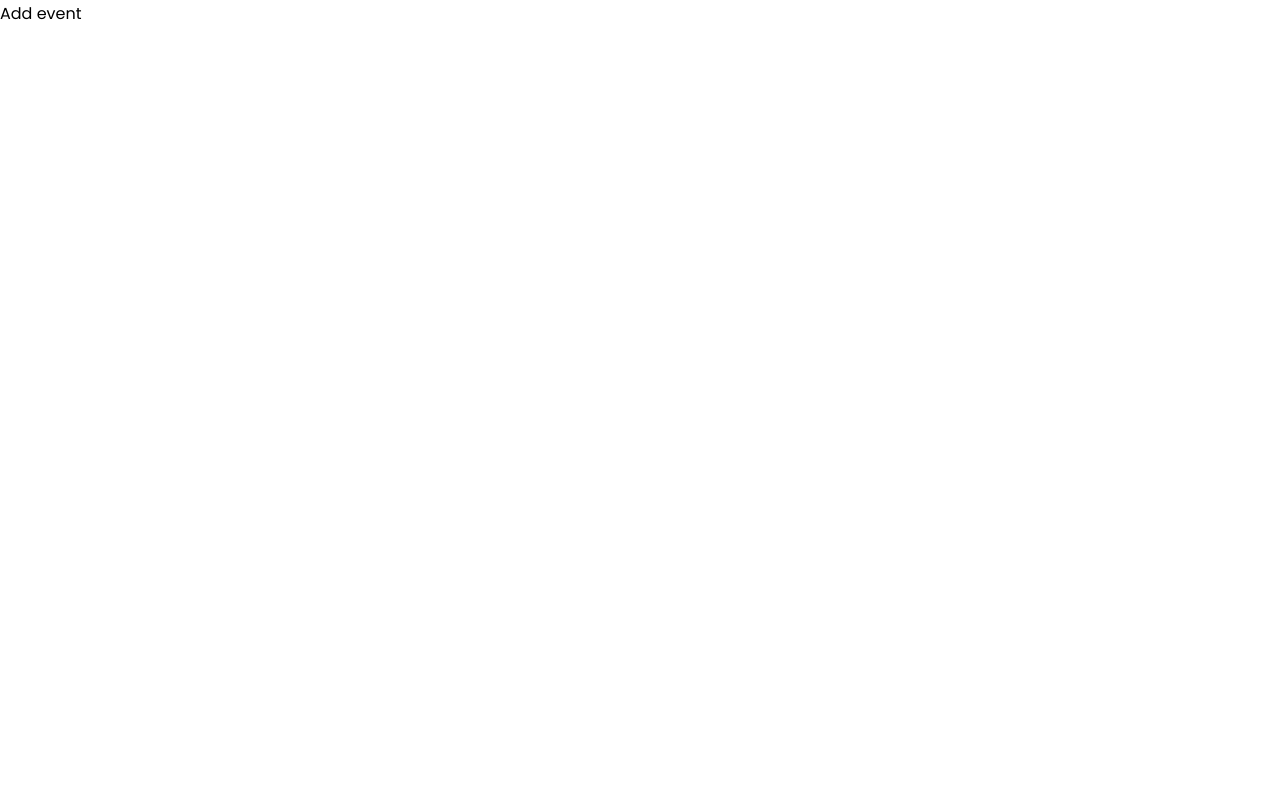
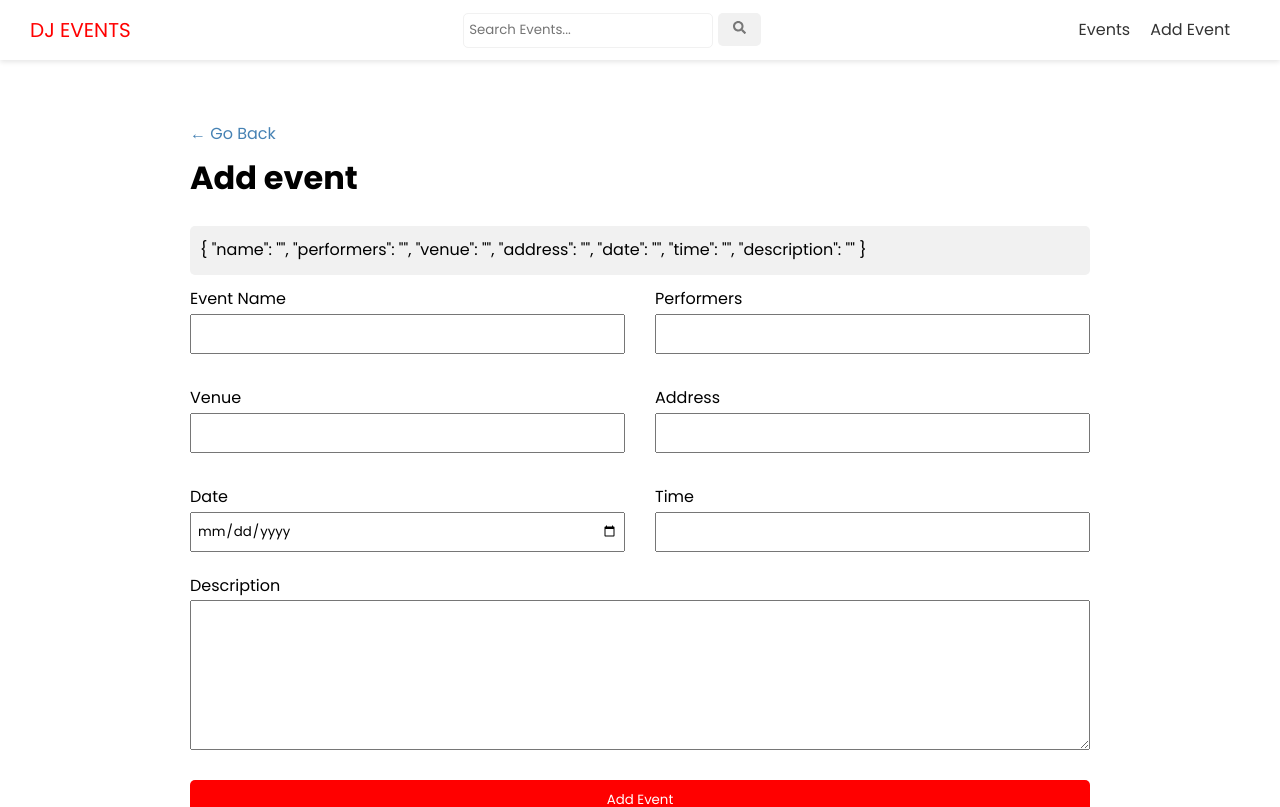
Before and after one commit to zachshirow/dj-events-frontend, a Next.js app: page /events/add in a window 1280 px wide. Shown: the top 807 px of the page. Built offline with nearby package versions, Linux system fonts and the light colour scheme; no server answers.

Commit message:
Created the add event page

```diff
--- a/components/Header.js
+++ b/components/Header.js
@@ -18,6 +18,11 @@ export default function Header({ children }) {
 							<a>Events</a>
 						</Link>
 					</li>
+					<li>
+						<Link href="/events/add">
+							<a>Add Event</a>
+						</Link>
+					</li>
 				</ul>
 			</nav>
 		</header>
--- /dev/null
+++ b/components/Input.js
@@ -0,0 +1,14 @@
+export default function Input({ type, name, label, value, onChange }) {
+	return (
+		<div>
+			<label htmlFor={name}>{label}</label>
+			<input
+				type={type}
+				id={name}
+				name={name}
+				value={value}
+				onChange={onChange}
+			/>
+		</div>
+	);
+}
--- a/pages/events/add.js
+++ b/pages/events/add.js
@@ -1,3 +1,96 @@
+import Layout from "@/components/Layout";
+import { useState } from "react";
+import { useRouter } from "next/router";
+import Link from "next/link";
+import { API_URL } from "@/config/index.js";
+import styles from "@/styles/Form.module.css";
+import Input from "@/components/Input";
+
 export default function AddEventPage() {
-	return <div>Add event</div>;
+	const [values, setValues] = useState({
+		name: "",
+		performers: "",
+		venue: "",
+		address: "",
+		date: "",
+		time: "",
+		description: "",
+	});
+
+	const router = useRouter();
+
+	const handleSubmit = (e) => {
+		e.preventDefault();
+		console.log(values);
+	};
+
+	const handleInputChange = (e) => {
+		const { name, value } = e.target;
+		setValues({ ...values, [name]: value });
+	};
+
+	return (
+		<Layout>
+			<Link href="/events">← Go Back</Link>
+			<h1>Add event</h1>
+			<p className="code">{JSON.stringify(values, null, 3)}</p>
+
+			<form className={styles.form} onSubmit={handleSubmit}>
+				<div className={styles.grid}>
+					<Input
+						type="text"
+						name="name"
+						label="Event Name"
+						value={values.name}
+						onChange={handleInputChange}
+					/>
+					<Input
+						type="text"
+						name="performers"
+						label="Performers"
+						value={values.performers}
+						onChange={handleInputChange}
+					/>
+					<Input
+						type="text"
+						name="venue"
+						label="Venue"
+						value={values.venue}
+						onChange={handleInputChange}
+					/>
+					<Input
+						type="text"
+						name="address"
+						label="Address"
+						value={values.address}
+						onChange={handleInputChange}
+					/>
+
+					<Input
+						type="date"
+						name="date"
+						label="Date"
+						value={values.date}
+						onChange={handleInputChange}
+					/>
+					<Input
+						type="text"
+						name="time"
+						label="Time"
+						value={values.time}
+						onChange={handleInputChange}
+					/>
+				</div>
+				<div>
+					<label htmlFor="description">Description</label>
+					<textarea
+						name="description"
+						id="description"
+						value={values.description}
+						onChange={handleInputChange}></textarea>
+				</div>
+				<input type="submit" value="Add Event" className="btn" />
+			</form>
+		</Layout>
+	);
 }
--- /dev/null
+++ b/styles/Form.module.css
@@ -0,0 +1,40 @@
+.form label {
+	display: block;
+}
+
+.form input {
+	width: 100%;
+	height: 40px;
+	padding: 5px;
+}
+
+.form textarea {
+	width: 100%;
+	height: 150px;
+	padding: 5px;
+}
+
+.form input[type="submit"] {
+	display: block;
+	width: 100%;
+	margin: 20px 0 30px;
+}
+
+.form .file {
+	border: 1px #ccc solid;
+	background-color: #f4f4f4;
+	padding: 10px;
+}
+
+.grid {
+	display: grid;
+	grid-template-columns: 1fr 1fr;
+	gap: 30px;
+	margin-bottom: 20px;
+}
+
+@media (max-width: 600px) {
+	.grid {
+		grid-template-columns: 1fr;
+	}
+}
--- a/styles/globals.css
+++ b/styles/globals.css
@@ -94,3 +94,9 @@ h1 {
 .btn-icon svg {
 	margin-right: 5px;
 }
+
+.code {
+	background-color: #f1f1f1;
+	padding: 10px;
+	border-radius: 5px;
+}
```
